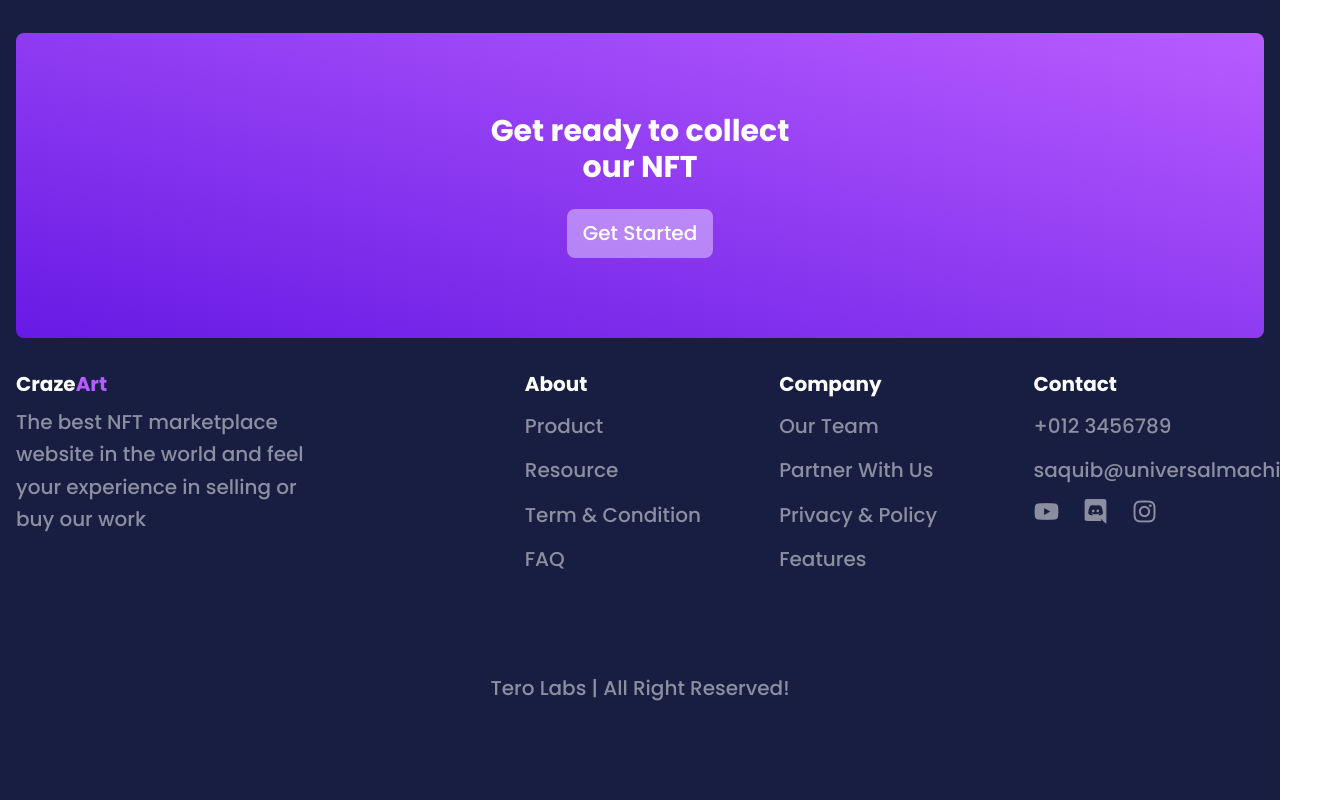
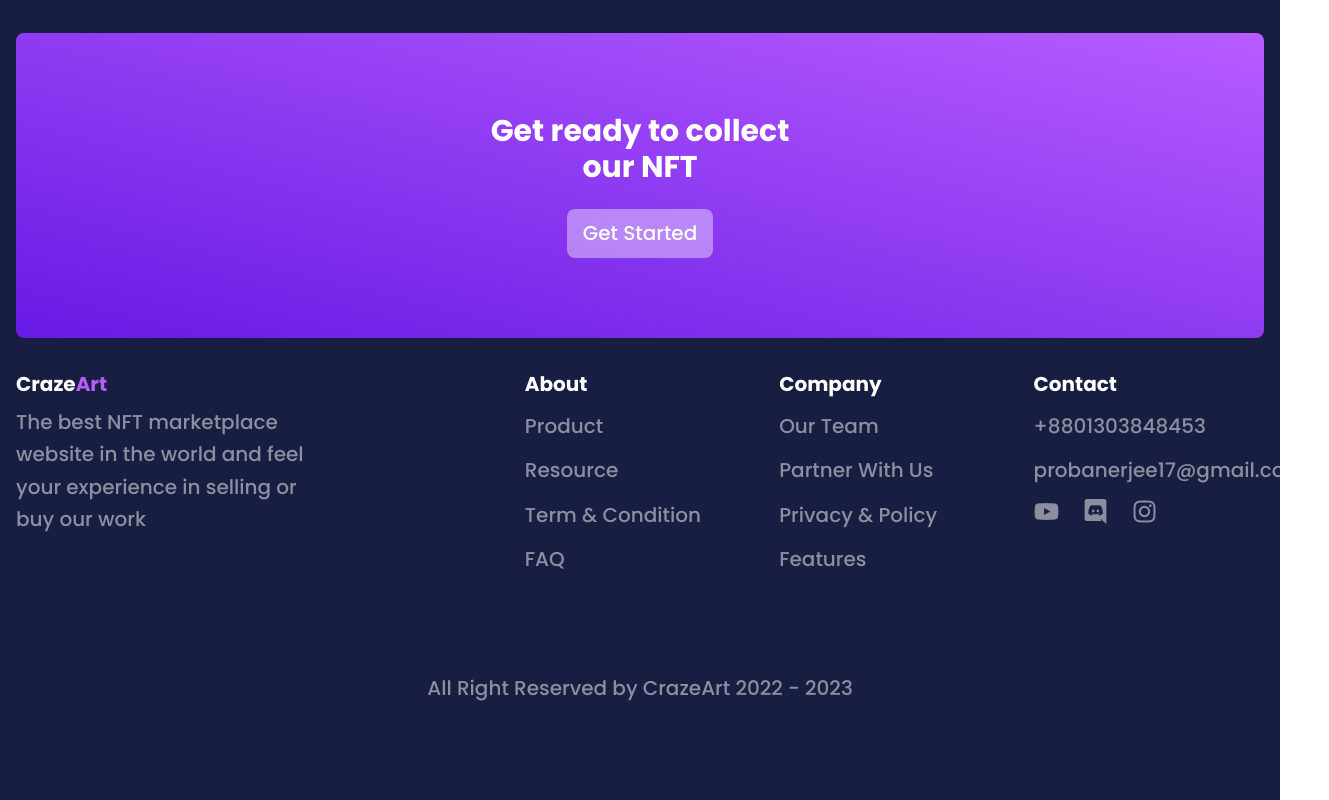
Before and after one commit to BanerjeeProdipta/Craze-Art, a Next.js app: page / in a window 1280 px wide. Shown: the part 5615-6415 px from the top of the page, 1329 px wide, since content can reach past the window. Built offline with nearby package versions, Linux system fonts and the light colour scheme.

Commit message:
feat(footer): ui

```diff
--- a/components/landing/Footer.tsx
+++ b/components/landing/Footer.tsx
@@ -3,7 +3,7 @@ import Link from 'next/link'
 function Footer() {
   return (
     <div className="mt-8 prose-p:text-sm prose-h4:font-bold prose-h4:text-xl prose-h4:text-white">
-      <div className="grid grid-cols-2 gap-6 lg:grid-cols-5">
+      <div className="grid grid-cols-2 gap-6 xl:grid-cols-5">
         <div className="col-span-2">
           <h1 className="mb-2 text-xl font-bold text-white">
             Craze
@@ -49,19 +49,19 @@ function Footer() {
           <p />
           <div>
             <a
-              href="tel: +01234567895"
+              href="tel: +8801303848453"
             >
               <p>
-                +012 3456789
+                +8801303848453
               </p>
             </a>
           </div>
           <div>
             <a
-              href="mailto:saquib@universalmachine.io"
+              href="mailto:probanerjee17@gmail.com"
             >
               <p>
-                saquib@universalmachine.io
+                probanerjee17@gmail.com
               </p>
             </a>
           </div>
@@ -78,8 +78,10 @@ function Footer() {
           </div>
         </div>
       </div>
-      <p className="py-24 text-center">
-        Tero Labs | All Right Reserved!
+      <p className="py-24 text-xs font-thin text-center">
+        All Right Reserved by CrazeArt 2022 -
+        {' '}
+        {new Date().getFullYear()}
       </p>
     </div>
   )
```
